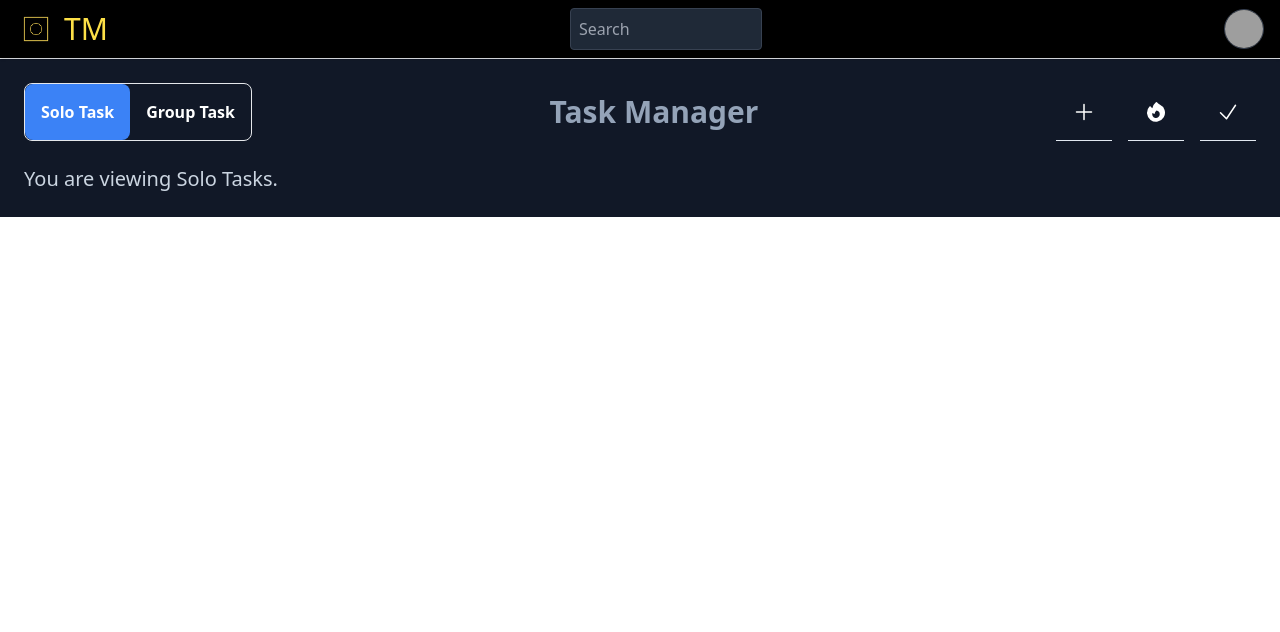
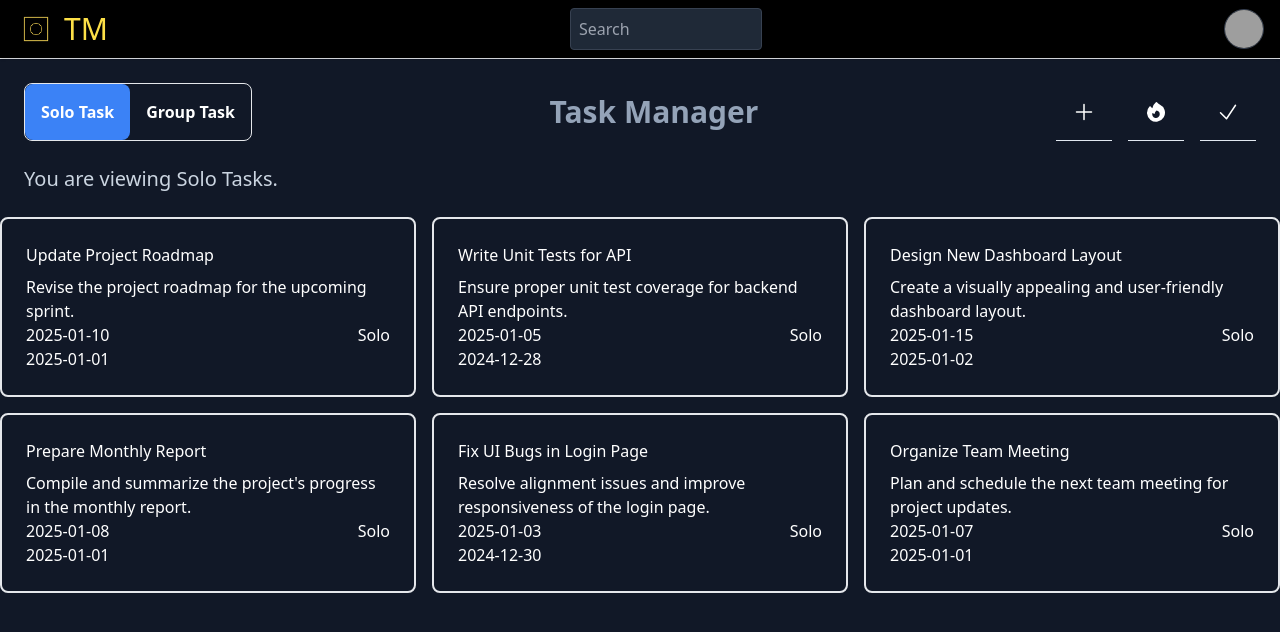
Before and after one commit to Coded-Adil/TM-task-manager, a React (Vite) app: page / in a window 1280 px wide. Shown: the top 632 px of the page. Built offline with nearby package versions, Linux system fonts and the light colour scheme; grey boxes are pictures that could not be loaded.

Commit message:
Added some fake data

```diff
--- /dev/null
+++ b/public/task.json
@@ -0,0 +1,104 @@
+[
+    {
+        "_id": "1",
+        "title": "Update Project Roadmap",
+        "description": "Revise the project roadmap for the upcoming sprint.",
+        "type": "Solo",
+        "status": "Important",
+        "deadline": "2025-01-10",
+        "created_at": "2025-01-01",
+        "assigned_to": {
+            "name": "John Doe",
+            "photoURL": "https://randomuser.me/api/portraits/men/1.jpg"
+        },
+        "created_by": {
+            "name": "John Doe",
+            "photoURL": "https://randomuser.me/api/portraits/men/1.jpg"
+        }
+    },
+    {
+        "_id": "2",
+        "title": "Write Unit Tests for API",
+        "description": "Ensure proper unit test coverage for backend API endpoints.",
+        "type": "Solo",
+        "status": "Completed",
+        "deadline": "2025-01-05",
+        "created_at": "2024-12-28",
+        "assigned_to": {
+            "name": "Jane Smith",
+            "photoURL": "https://randomuser.me/api/portraits/women/2.jpg"
+        },
+        "created_by": {
+            "name": "Jane Smith",
+            "photoURL": "https://randomuser.me/api/portraits/women/2.jpg"
+        }
+    },
+    {
+        "_id": "3",
+        "title": "Design New Dashboard Layout",
+        "description": "Create a visually appealing and user-friendly dashboard layout.",
+        "type": "Solo",
+        "status": "Regular",
+        "deadline": "2025-01-15",
+        "created_at": "2025-01-02",
+        "assigned_to": {
+            "name": "Alice Brown",
+            "photoURL": "https://randomuser.me/api/portraits/women/3.jpg"
+        },
+        "created_by": {
+            "name": "Alice Brown",
+            "photoURL": "https://randomuser.me/api/portraits/women/3.jpg"
+        }
+    },
+    {
+        "_id": "4",
+        "title": "Prepare Monthly Report",
+        "description": "Compile and summarize the project's progress in the monthly report.",
+        "type": "Solo",
+        "status": "Important",
+        "deadline": "2025-01-08",
+        "created_at": "2025-01-01",
+        "assigned_to": {
+            "name": "Mike Johnson",
+            "photoURL": "https://randomuser.me/api/portraits/men/4.jpg"
+        },
+        "created_by": {
+            "name": "Mike Johnson",
+            "photoURL": "https://randomuser.me/api/portraits/men/4.jpg"
+        }
+    },
+    {
+        "_id": "5",
+        "title": "Fix UI Bugs in Login Page",
+        "description": "Resolve alignment issues and improve responsiveness of the login page.",
+        "type": "Solo",
+        "status": "Completed",
+        "deadline": "2025-01-03",
+        "created_at": "2024-12-30",
+        "assigned_to": {
+            "name": "John Doe",
+            "photoURL": "https://randomuser.me/api/portraits/men/1.jpg"
+        },
+        "created_by": {
+            "name": "John Doe",
+            "photoURL": "https://randomuser.me/api/portraits/men/1.jpg"
+        }
+    },
+    {
+        "_id": "6",
+        "title": "Organize Team Meeting",
+        "description": "Plan and schedule the next team meeting for project updates.",
+        "type": "Solo",
+        "status": "Regular",
+        "deadline": "2025-01-07",
+        "created_at": "2025-01-01",
+        "assigned_to": {
+            "name": "Jane Smith",
+            "photoURL": "https://randomuser.me/api/portraits/women/2.jpg"
+        },
+        "created_by": {
+            "name": "Jane Smith",
+            "photoURL": "https://randomuser.me/api/portraits/women/2.jpg"
+        }
+    }
+]
--- /dev/null
+++ b/src/components/TaskCard/TaskCard.jsx
@@ -0,0 +1,21 @@
+
+const TaskCard = ({ task }) => {
+    const { title, description, type, deadline, created_at } = task;
+    return (
+        <div className="p-6 border-2 rounded-lg">
+            <div className="flex flex-col gap-2">
+                <h2>{title}</h2>
+                <p>{description}</p>
+            </div>
+            <div className="flex justify-between">
+                <div>
+                    <h2>{deadline}</h2>
+                    <h2>{created_at}</h2>
+                </div>
+                <p>{type}</p>
+            </div>
+        </div>
+    );
+};
+
+export default TaskCard;
--- a/src/components/Tasks/Tasks.jsx
+++ b/src/components/Tasks/Tasks.jsx
@@ -1,20 +1,21 @@
+import { useEffect, useState } from "react";
+import TaskCard from "../TaskCard/TaskCard";
 
-const Tasks = ({tasks}) => {
+const Tasks = () => {
+    const [tasks, setTasks] = useState([]);
+
+    useEffect(() => {
+        fetch("task.json")
+            .then(res => res.json())
+            .then(data => setTasks(data))
+    }, [])
     return (
-        <div className="mt-6">
-            <h2 className="text-2xl font-semibold">Task List</h2>
-            {tasks.length === 0 ? (
-                <p className="text-gray-500 mt-4">No tasks yet. Add some!</p>
-            ) : (
-                <ul className="mt-4 space-y-2">
-                    {tasks.map((task) => (
-                        <li key={task.id} className="p-4 bg-gray-100 rounded shadow">
-                            <h3 className="font-bold">{task.title}</h3>
-                            <p>{task.description}</p>
-                        </li>
-                    ))}
-                </ul>
-            )}
+        <div className="container mx-auto text-white">
+            <div className="grid grid-cols-1 md:grid-cols-2 lg:grid-cols-3 gap-4">
+                {
+                    tasks.map(task => <TaskCard key={task._id} task={task}></TaskCard>)
+                }
+            </div>
         </div>
     );
 };
--- a/src/pages/Home/Home.jsx
+++ b/src/pages/Home/Home.jsx
@@ -1,11 +1,13 @@
 import TaskBar from "../../components/TaskBar/TaskBar";
+import Tasks from "../../components/Tasks/Tasks";
 
 const Home = () => {
     return (
         <div>
-            <div>
+            <div className="min-h-screen">
                 {/* Task */}
                 <TaskBar />
+                <Tasks />
             </div>
         </div>
     );
```
